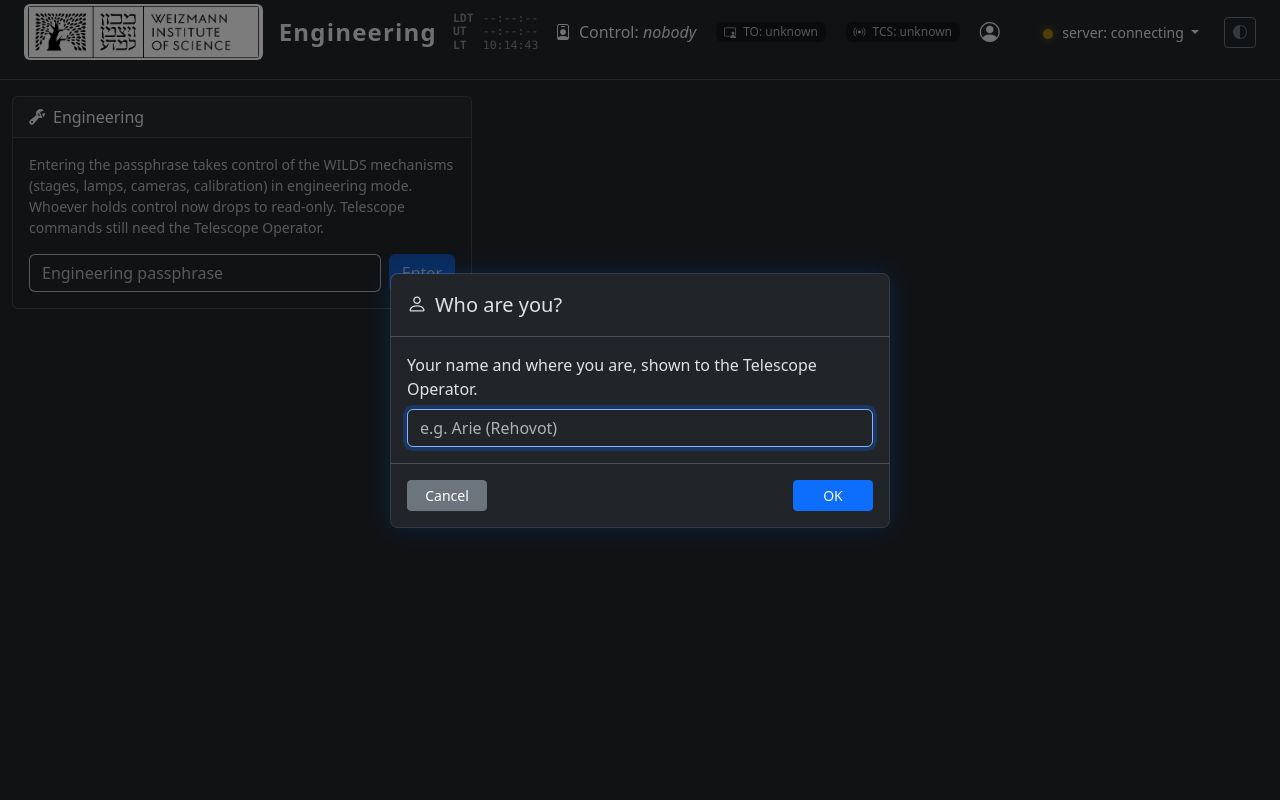
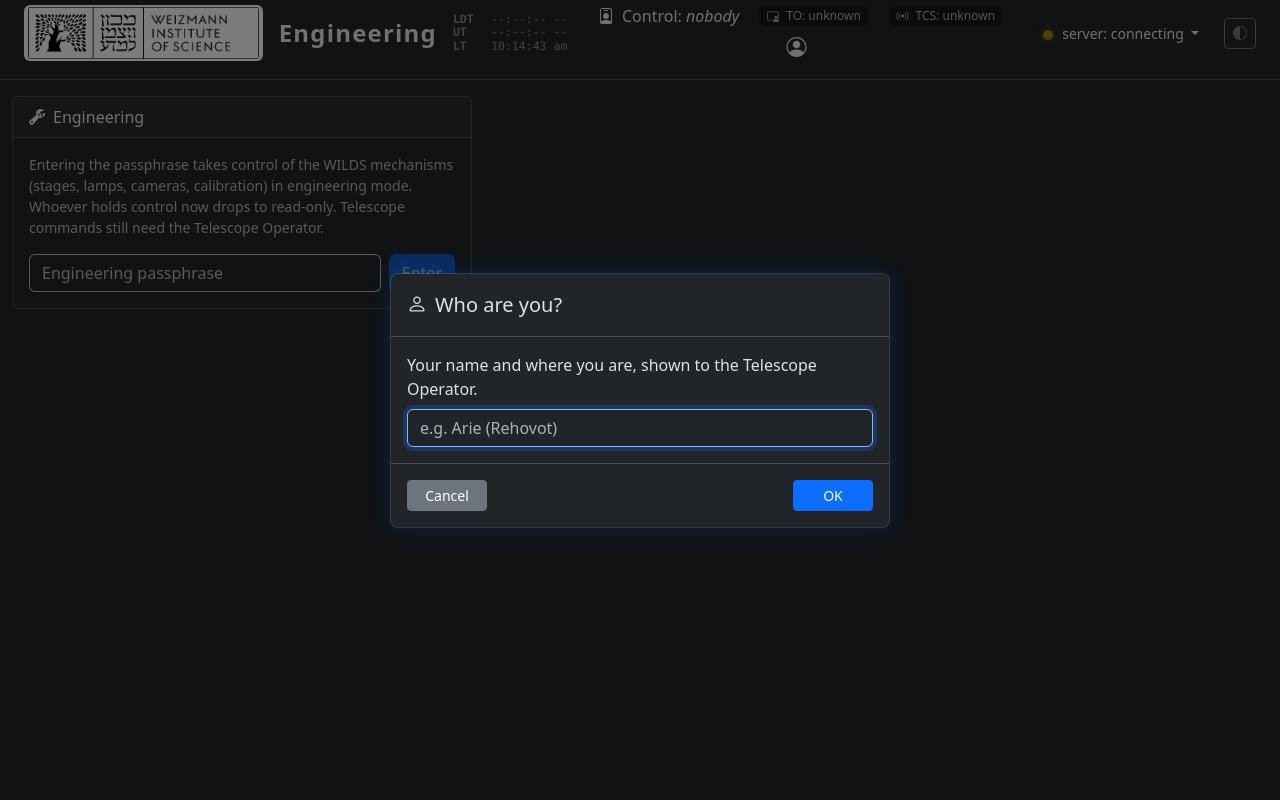
Before and after one commit to The-WILDS-Project/wilds-gui, a Django app: template src/wilds/gui/templates/eng/index.html in a window 1280 px wide. Run offline with Django 5.2, Linux system fonts and the light colour scheme; the template is opened without the code that fills it, so the values that code supplies are empty; some libraries are stand-ins or nearby versions.

Commit message:
Clocks: left-justified bold labels, right-justified 12-hour values with am/pm
Co-Authored-By: Claude Sonnet 5.5 <noreply@anthropic.com>

```diff
--- a/src/wilds/gui/static/wilds/css/main.css
+++ b/src/wilds/gui/static/wilds/css/main.css
@@ -204,15 +204,21 @@ body {
     line-height: 1.15;
     cursor: help;
 }
+.ui-clocks {
+    width: 16.5ch;               /* label + "03:11:10 am", so nothing moves as the digits change */
+}
 .ui-clocks > div {
     display: flex;
+    justify-content: space-between;
     align-items: baseline;
     white-space: pre;
     font-variant-numeric: tabular-nums;
 }
 .ui-clocks .ui-clock-label {
-    flex: 0 0 2.6em;
-    font-weight: 700;
+    font-weight: 700;            /* left-justified */
     color: var(--bs-body-color);
 }
+.ui-clocks .ui-clock-label + span {
+    text-align: right;           /* the values line up on their right edge */
+}
 .ui-clocks.stale { opacity: 0.5; }
--- a/src/wilds/gui/static/wilds/js/clock.js
+++ b/src/wilds/gui/static/wilds/js/clock.js
@@ -12,17 +12,19 @@ document.addEventListener("alpine:init", () => {
     Alpine.store("clock", {
         offsetMs: null,        // server UTC minus this browser's clock (smoothed)
         zone: "America/Phoenix",
-        ldt: "--:--:--",
-        ut: "--:--:--",
-        lt: "--:--:--",
+        ldt: "--:--:-- --",
+        ut: "--:--:-- --",
+        lt: "--:--:-- --",
         tip: "Waiting for the server's clock",
         live: false,
     });
     const store = Alpine.store("clock");
 
-    const hms = (zone) => new Intl.DateTimeFormat("en-GB", {
-        hour: "2-digit", minute: "2-digit", second: "2-digit", hourCycle: "h23", timeZone: zone,
+    // 12-hour with am/pm, always the same width ("03:11:10 am") so the values line up.
+    const fmt = (zone) => new Intl.DateTimeFormat("en-US", {
+        hour: "2-digit", minute: "2-digit", second: "2-digit", hour12: true, timeZone: zone,
     });
+    const hms = (zone) => ({ format: (t) => fmt(zone).format(t).toLowerCase() });
     const day = (zone) => new Intl.DateTimeFormat("en-CA", {
         weekday: "short", year: "numeric", month: "2-digit", day: "2-digit", timeZone: zone,
     });
```
